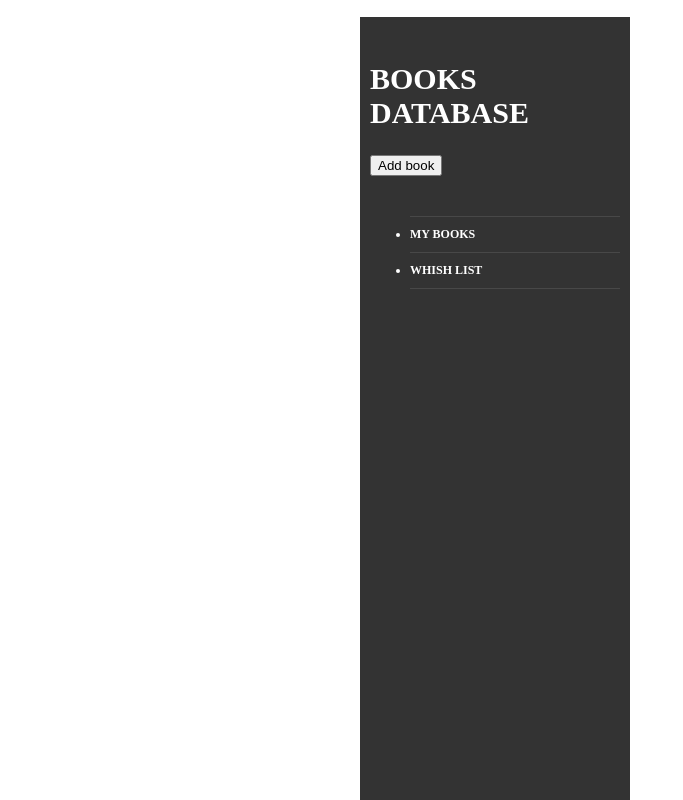
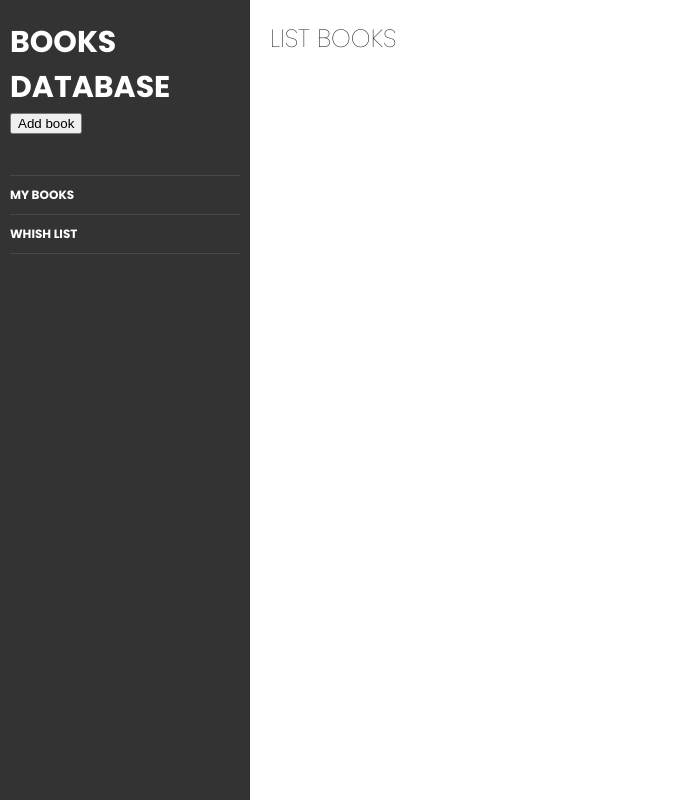
Before and after one commit to flowck/book-database__training, a React (Create React App) app: page / in a window 1280 px wide. Shown: the whole page, without its empty margins (0-683 px from the left). Built offline with nearby package versions, Linux system fonts and the light colour scheme.

Commit message:
feat: Update main container style

```diff
--- a/src/assets/css/App.scss
+++ b/src/assets/css/App.scss
@@ -1,4 +1,16 @@
+@import "./partials/reset";
+
+body {
+  font-weight: 100;
+  font-family: "Poppins", sans-serif;
+}
+
 .app-container {
-  width: 560px;
-  margin: 0 auto;
+  width: 100%;
+
+  &__content {
+    float: right;
+    padding: 20px;
+    width: calc(100% - 250px);
+  }
 }
```
